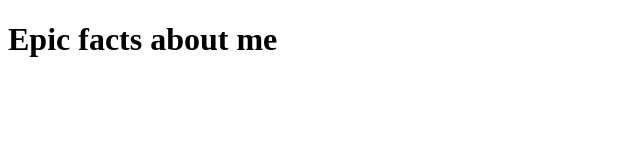
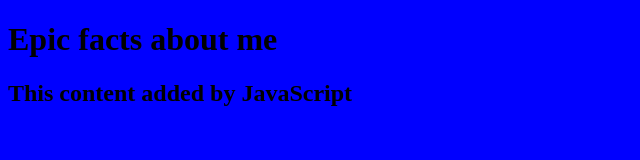
Before and after one commit to praphael-gh/personal-website-repo, a plain HTML site: page index.html in a window 1280 px wide. Shown: the whole page, without its empty margins (0-640 px from the left). Drawn offline with Linux system fonts and the light colour scheme.

Commit message:
add style.css, connect to index.html, add script.js

```diff
--- a/index.html
+++ b/index.html
@@ -6,5 +6,6 @@
     </head>
     <body>
         <h1><strong>Epic facts about me</strong></h1>
+        <script src="script.js"></script>
     </body>
 </html>
--- /dev/null
+++ b/script.js
@@ -0,0 +1,4 @@
+const h2 = document.createElement("h2");
+h2.textContent = "This content added by JavaScript";
+
+document.querySelector("body").appendChild(h2);
--- a/style.css
+++ b/style.css
@@ -0,0 +1,3 @@
+body {
+    background:blue;
+}
```
